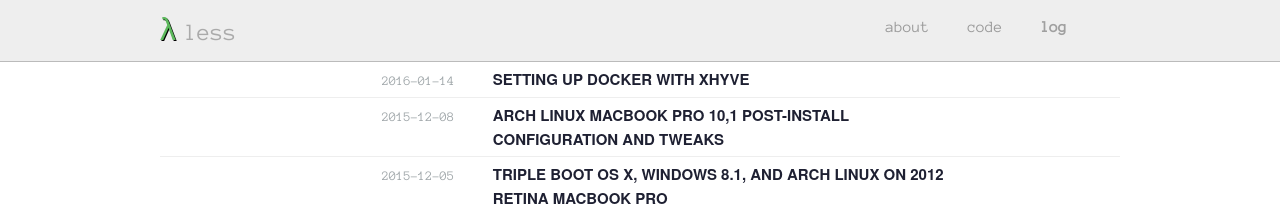
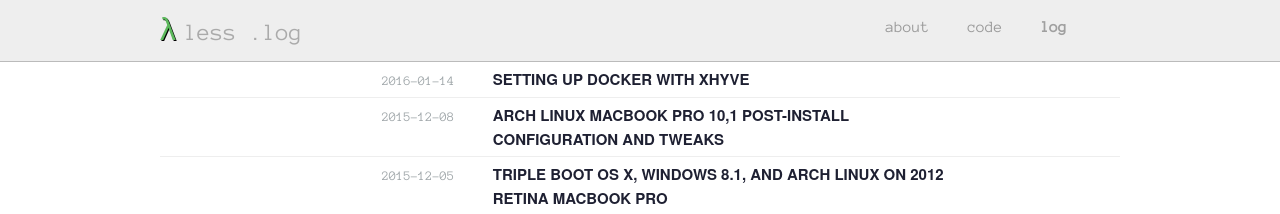
Before and after one commit to 0x414A/0x414a.github.io, a Jekyll site: the page built from index.md, in a window 1280 px wide. Shown: the top 214 px of the page. Built offline with Jekyll 4.4.1, drawn with Linux system fonts in a browser that asks for light colours; nearby versions of some CDN libraries.

Commit message:
More customization on the display header

```diff
--- a/_includes/header.html
+++ b/_includes/header.html
@@ -14,7 +14,7 @@
           {% when 'about' %}
             whoami
           {% else %}
-            less <span>{{ page.date|date: "%Y-%m-%d" }}</span>{{ page.ext_display}}
+            less <span>{{ page.date|date: "%Y-%m-%d" }}</span>.log
         {% endcase %}
       </p>
     </div>
--- a/_layouts/post.html
+++ b/_layouts/post.html
@@ -1,7 +1,6 @@
 ---
 layout: default
 slug: log
-ext_display: .log
 ---
 
 <article>
```
